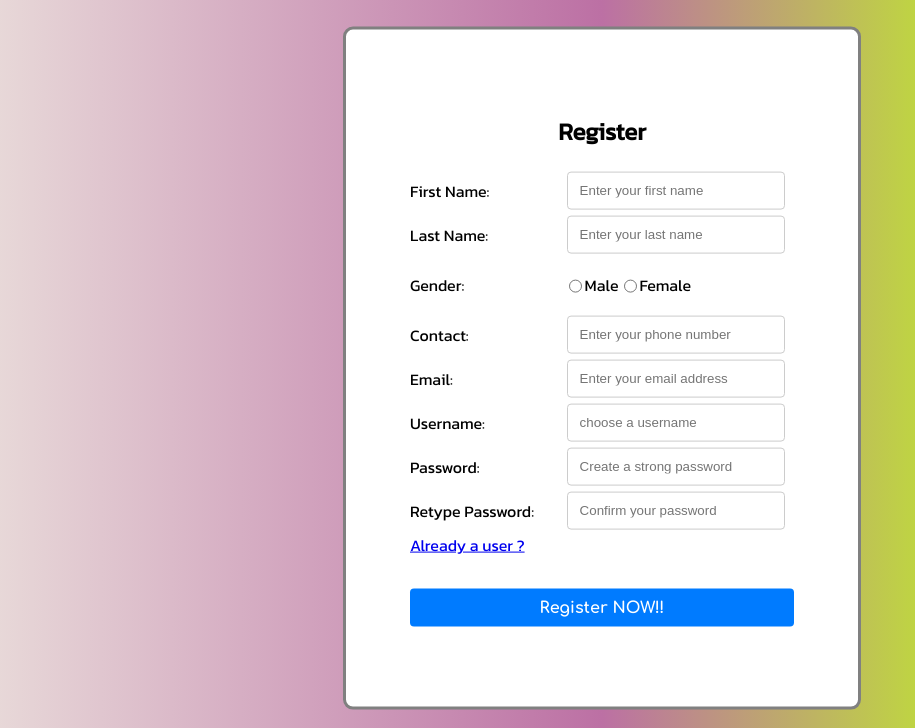
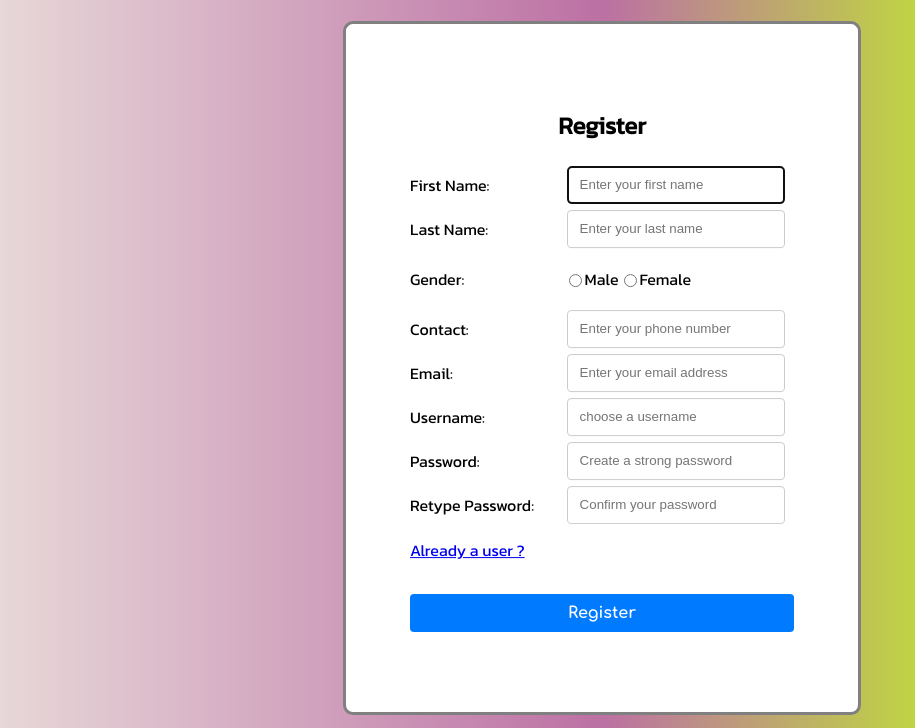
Before and after one commit to nomadisop/Pce_Comp_Web_Programming_lab_Adnan_Ansar_Qureshi, a PHP site: page /reg.html in a window 1280 px wide. Shown: the part 72-800 px from the top of the page, without its empty margins (38-953 px from the left). Run offline with PHP 8.4, Linux system fonts and the light colour scheme; some web fonts are replaced.

Commit message:
updated registration form
added autofocus feature in Firstname input field, changed submit button value to 'Register', added form tag around the container, added pattern for contact (validation) can take only 10 digits.

```diff
--- a/reg.css
+++ b/reg.css
@@ -126,4 +126,6 @@ body{
 
 .user{
     display: block;
+    width: 100%;
+    margin: 11px 1px 0px 0px;align-items: end;
 }
--- a/reg.html
+++ b/reg.html
@@ -43,18 +43,19 @@
         <ul>
     </div>
 
+    <form action="#" method="post">
     <div class="maincnt">
         <div class="regbox">
             <h2>Register</h2>
             <label for="FirstName" >First Name:</label>
-            <input type="text" id="fname" required class="inpbox" placeholder="Enter your first name">
+            <input type="text" id="fname" required class="inpbox" placeholder="Enter your first name" autofocus>
             <label for="LastName">Last Name:</label>
             <input type="text" id="lname" required class="inpbox" placeholder="Enter your last name">
             <label for="Gender">Gender:</label>
             <input type="radio" value="Male" class="gender" name="Gender"><p class="gender1">Male</p>
             <input type="radio" value="Female" class="gender" name="Gender"><p class="gender1">Female</p>
             <label for="contact">Contact:</label>
-            <input type="text" id="tel" maxlength="10" required class="inpbox" placeholder="Enter your phone number">
+            <input type="text" id="tel" pattern="[0-9]{10}" class="inpbox" placeholder="Enter your phone number">
             <label for="Email">Email:</label>
             <input type="email" id="email" required class="inpbox" placeholder="Enter your email address">
             <label for="Username">Username:</label>
@@ -68,10 +69,11 @@
             </div>
             <div style="display: block;margin-top:2vh;width: 100%;">
                 <center>
-                <button type="submit" >Register NOW!!</button>
+                <button type="submit" >Register</button>
             </center>
             </div>
         </div>
     </div>
+    </form>
 </body>
 </html>
```
